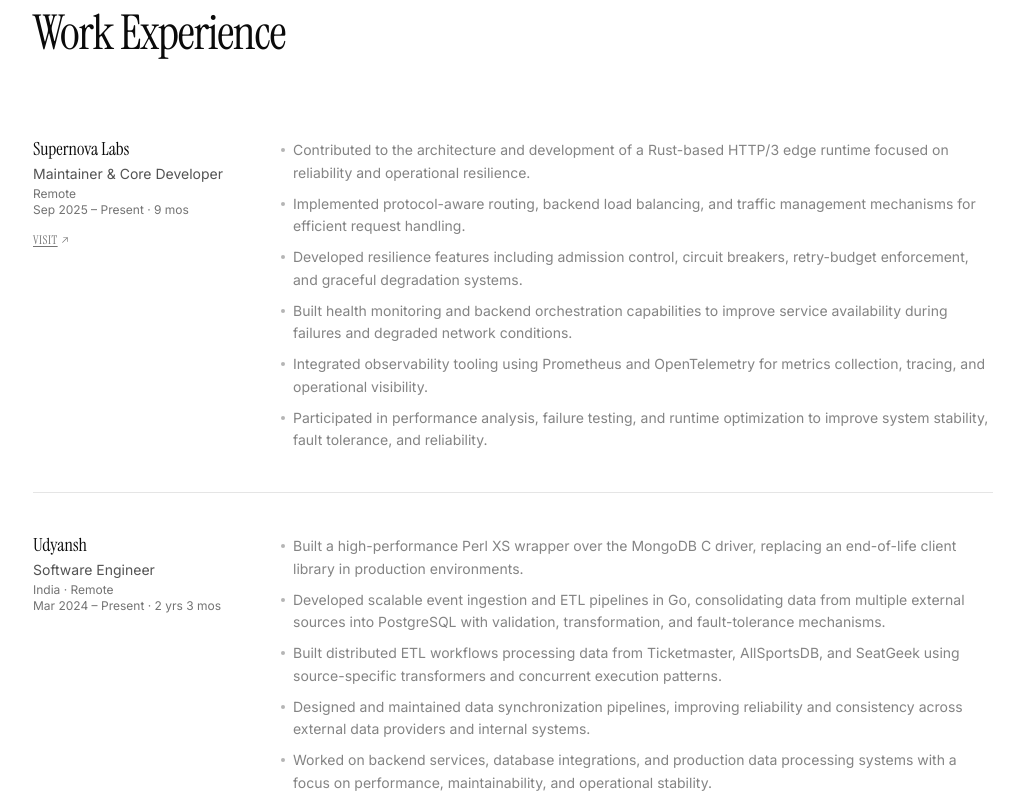
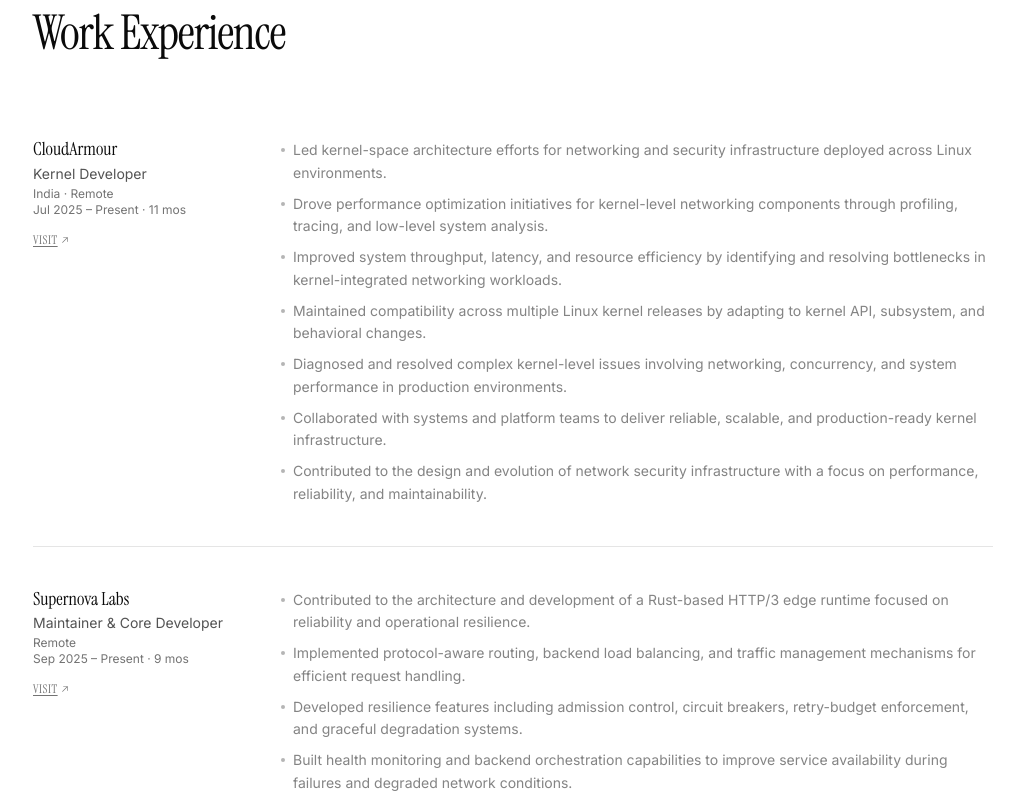
Before and after one commit to rudraditya21/rudraditya21.github.io, a Next.js app: page / in a window 1280 px wide. Shown: the part 1720-2520 px from the top of the page, without its empty margins (239-1263 px from the left). Built offline with nearby package versions, Linux system fonts and the light colour scheme.

Commit message:
updated: work experience

```diff
--- a/components/work-experience.tsx
+++ b/components/work-experience.tsx
@@ -37,6 +37,24 @@
 
 const jobs: Job[] = [
   {
+    company: 'CloudArmour',
+    abbr: 'CA',
+    role: 'Kernel Developer',
+    start: new Date(2025, 6),
+    end: null,
+    location: 'India · Remote',
+    href: 'https://cloudarmour.io/',
+    description: [
+      'Led kernel-space architecture efforts for networking and security infrastructure deployed across Linux environments.',
+      'Drove performance optimization initiatives for kernel-level networking components through profiling, tracing, and low-level system analysis.',
+      'Improved system throughput, latency, and resource efficiency by identifying and resolving bottlenecks in kernel-integrated networking workloads.',
+      'Maintained compatibility across multiple Linux kernel releases by adapting to kernel API, subsystem, and behavioral changes.',
+      'Diagnosed and resolved complex kernel-level issues involving networking, concurrency, and system performance in production environments.',
+      'Collaborated with systems and platform teams to deliver reliable, scalable, and production-ready kernel infrastructure.',
+      'Contributed to the design and evolution of network security infrastructure with a focus on performance, reliability, and maintainability.',
+    ],
+  },
+  {
     company: 'Supernova Labs',
     abbr: 'SL',
     role: 'Maintainer & Core Developer',
@@ -58,7 +76,7 @@
     abbr: 'U',
     role: 'Software Engineer',
     start: new Date(2024, 2),
-    end: null,
+    end: new Date(2025, 5),
     location: 'India · Remote',
     description: [
       'Built a high-performance Perl XS wrapper over the MongoDB C driver, replacing an end-of-life client library in production environments.',
```
